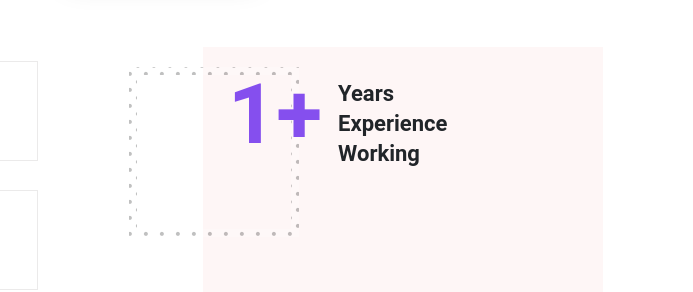
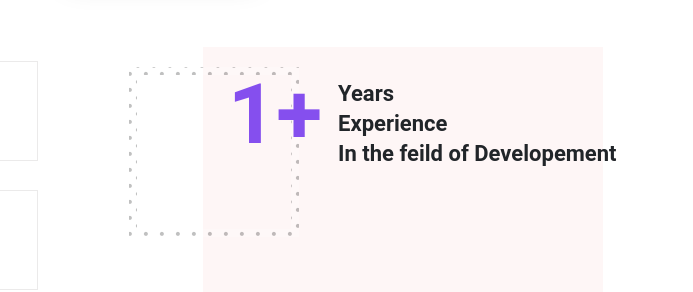
Before and after one commit to ashishmishra-bit/Ashish_Portfolio, a plain HTML site: page index.html in a window 1280 px wide. Shown: the part 1600-1892 px from the top of the page, 587-1280 px from the left. Drawn offline with Linux system fonts and the light colour scheme.

Commit message:
html content changed

```diff
--- a/index.html
+++ b/index.html
@@ -202,7 +202,7 @@
                                 <h2>
                                     <span>Years</span>
                                     <span>Experience</span>
-                                    <span>Working</span>
+                                    <span>In the feild of Developement</span>
                                 </h2>
                             </div>
                             <div class="d-flex flex-row flex-wrap call-area">
```
